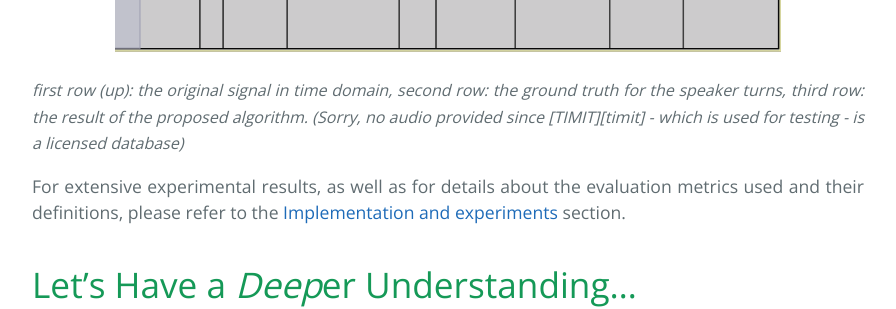
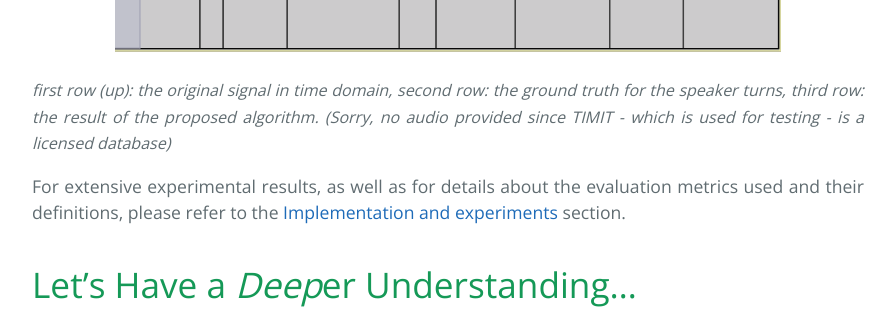
Before and after one commit to ASRlytics/sc-scd, a Jekyll site: the page built from index.md, in a window 1280 px wide and 900 px high, scrolled down 1684 px. Shown: the part 304-613 px from the top of the window, without its empty margins (192-1088 px from the left). Built offline with Jekyll 4.4.1, drawn with Linux system fonts in a browser that asks for light colours; formulas are drawn with MathJax 3; part of the change alters nothing that is shown.

Commit message:
Update index.md

```diff
--- a/index.md
+++ b/index.md
@@ -24,7 +24,7 @@ Assuming that the desired behavior is a balance between missed detections and fa
 Here is an image demo of the result for a small segment of the test set:
 
 <center><img src="content/res.png" width="80%"></center>
-<i><font size="3">first row (up): the original signal in time domain, second row: the ground truth for the speaker turns, third row: the result of the proposed algorithm. (Sorry, no audio provided since [TIMIT][timit] - which is used for testing - is a licensed database)</font></i>
+<i><font size="3">first row (up): the original signal in time domain, second row: the ground truth for the speaker turns, third row: the result of the proposed algorithm. (Sorry, no audio provided since TIMIT - which is used for testing - is a licensed database)</font></i>
 
 For extensive experimental results, as well as for details about the evaluation metrics used and their definitions, please refer to the [Implementation and experiments](experiments.html) section.
 
```
